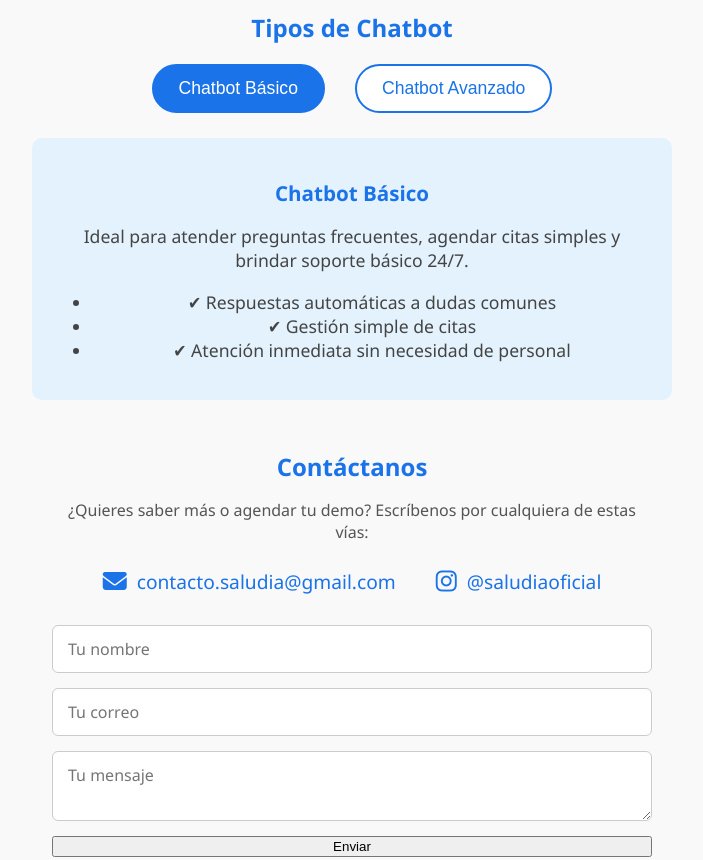
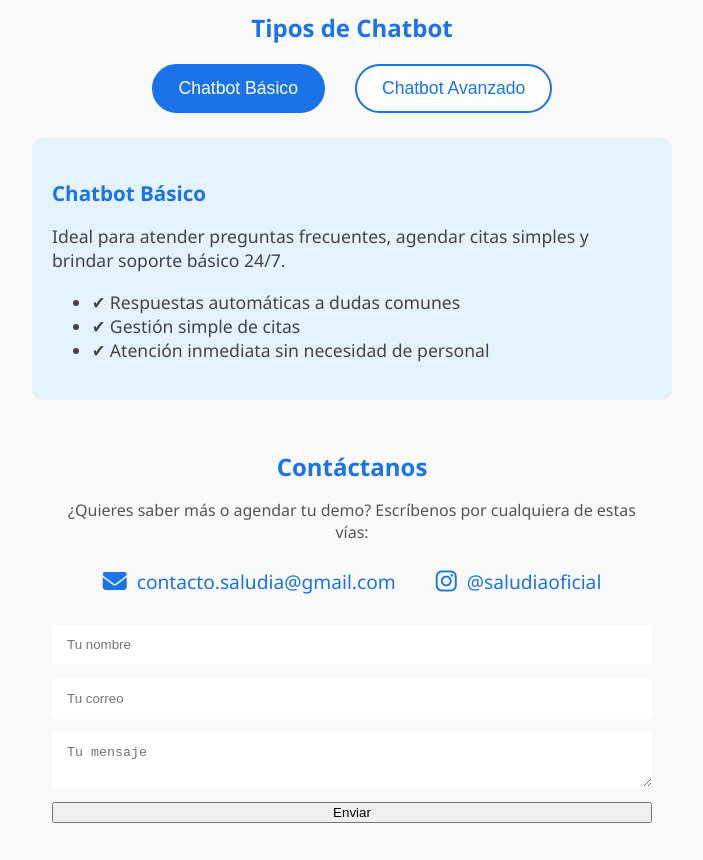
Before and after one commit to SaludIA-Oficial/SaludIA, a plain HTML site: page index.html in a window 1280 px wide. Shown: the part 640-1500 px from the top of the page, without its empty margins (288-991 px from the left). Drawn offline with Linux system fonts and the light colour scheme.

Commit message:
Update styles.css
Add landing page files

```diff
--- a/styles.css
+++ b/styles.css
@@ -136,7 +136,8 @@ header.hero .cta:hover {
   background-color: #e3f2fd;
   padding: 20px;
   border-radius: 10px;
-  min-height: 120px;
+  min-height: 150px;
+  text-align: left;
 }
 
 .tab-content.active {
@@ -192,19 +193,10 @@ header.hero .cta:hover {
   display: flex;
   flex-direction: column;
   gap: 15px;
+  text-align: left;
 }
 
 .contacto-form input,
 .contacto-form textarea {
   padding: 12px 15px;
-  border: 1px solid #ccc;
-  border-radius: 6px;
-  font-size: 1rem;
-  font-family: inherit;
-  resize: vertical;
-  transition: border-color 0.3s ease;
-}
-
-.contacto-form input:focus,
-.contacto-form textarea:focus {
-  border-color: #
+  border: 1px
```
